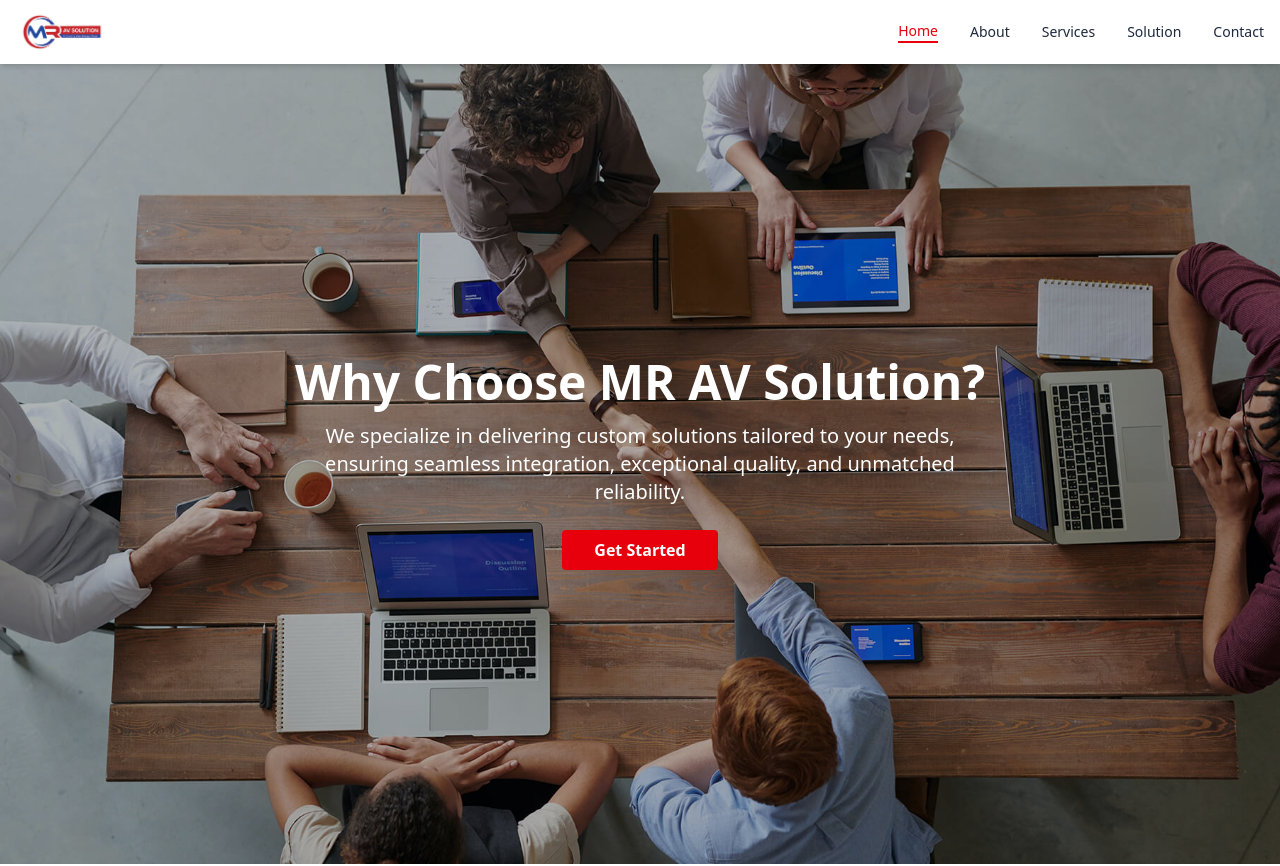
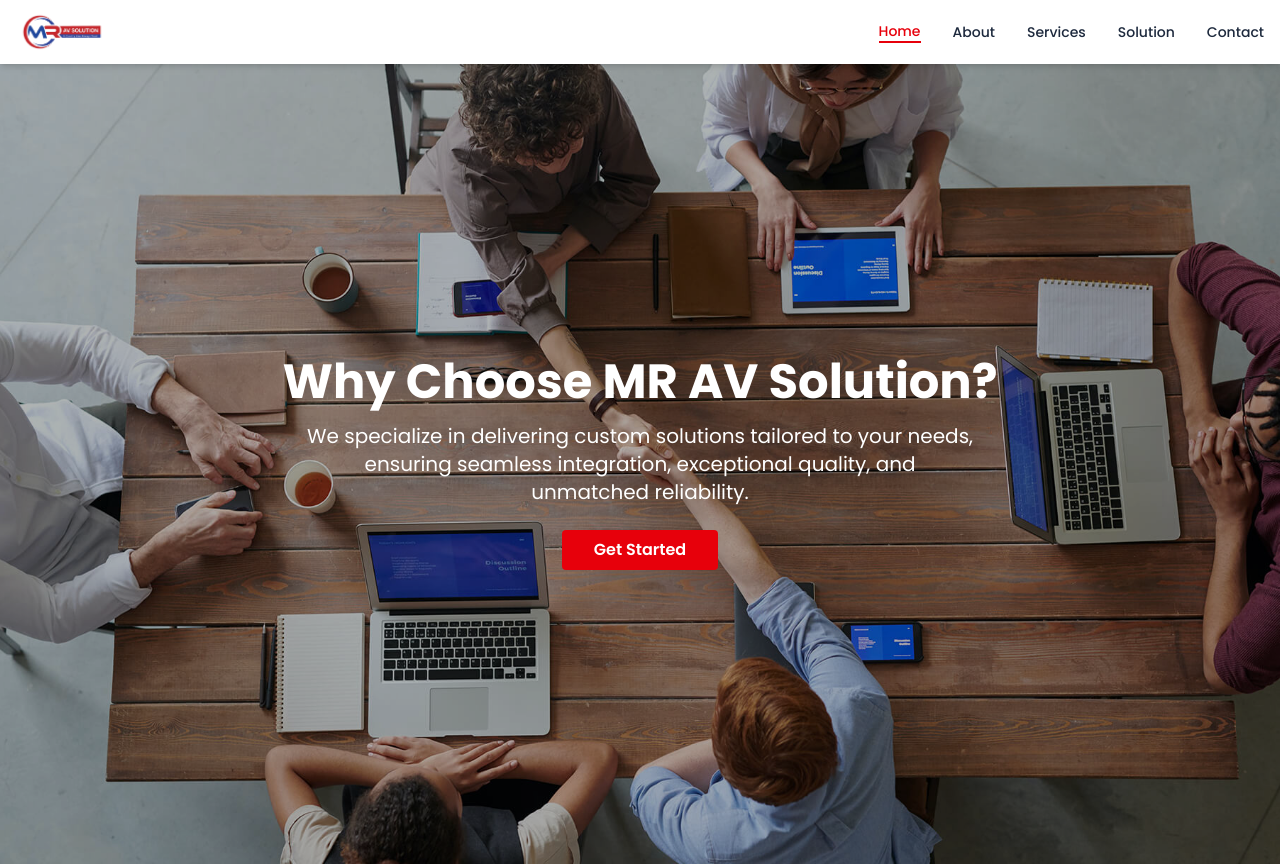
Before and after one commit to KunalSolutions/MRAV_FULLSTACK, a React (Vite) app in the folder frontend/: page / in a window 1280 px wide. Shown: the top 866 px of the page. Built offline with nearby package versions, Linux system fonts and the light colour scheme.

Commit message:
font change

```diff
--- a/frontend/src/index.css
+++ b/frontend/src/index.css
@@ -1,3 +1,7 @@
 @import url('https://fonts.googleapis.com/css2?family=Inter:ital,opsz,wght@0,14..32,100..900;1,14..32,100..900&family=Poppins:ital,wght@0,100;0,200;0,300;0,400;0,500;0,600;0,700;0,800;0,900;1,100;1,200;1,300;1,400;1,500;1,600;1,700;1,800;1,900&display=swap');
 
-@import  'tailwindcss'
+@import "tailwindcss";
+
+body{
+    font-family: "Poppins", sans-serif;
+}
```
